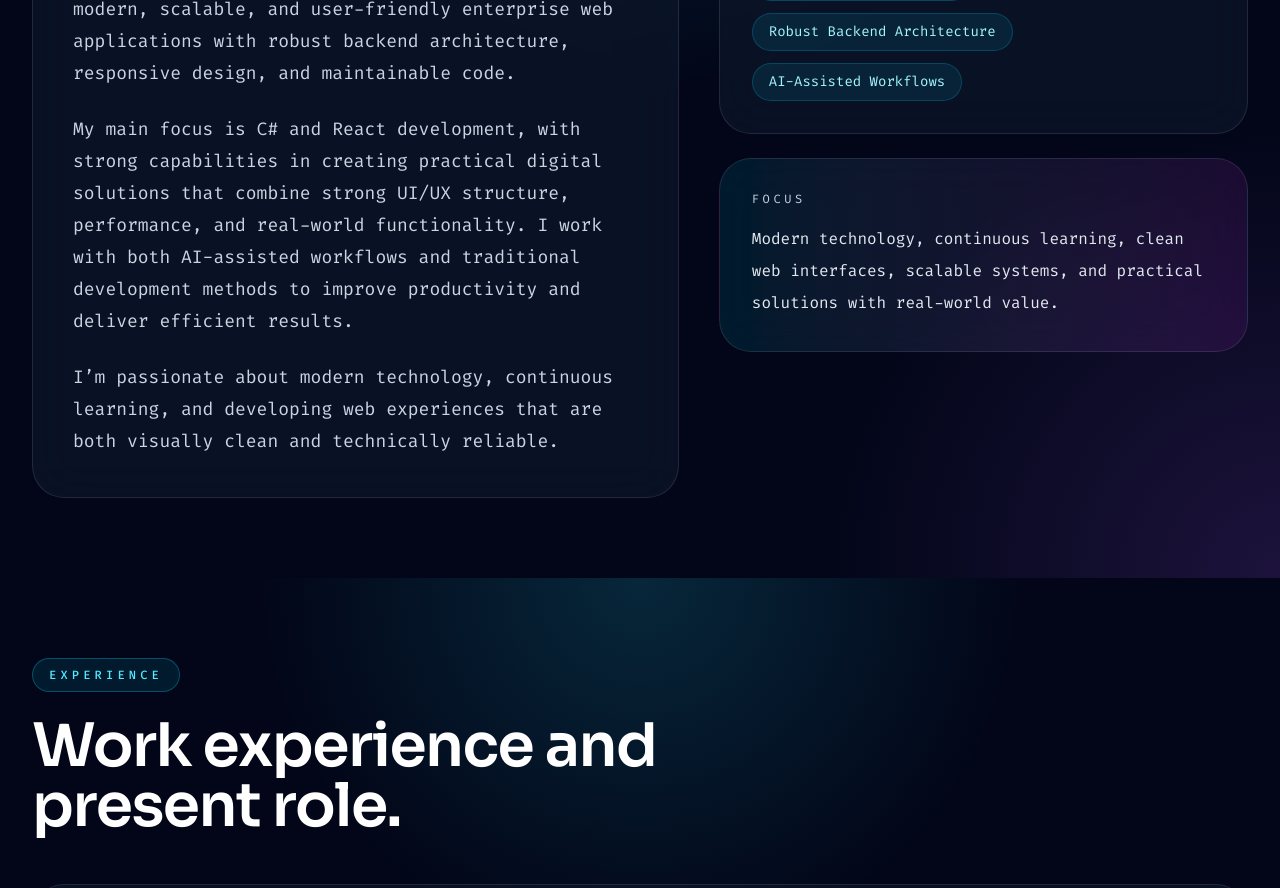
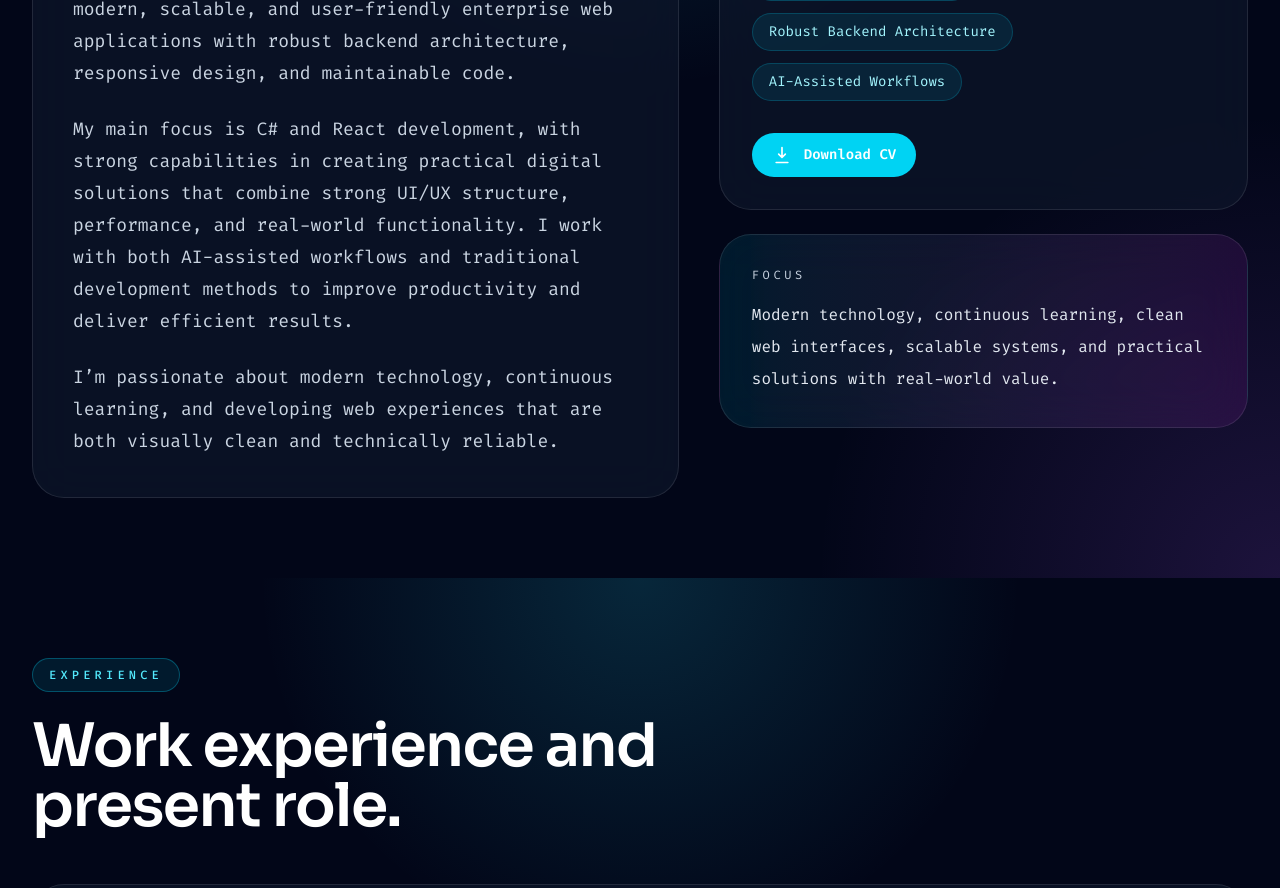
Before and after one commit to izumi-dev98/nay_myo_maung, a React (Vite) app: page / in a window 1280 px wide. Shown: the part 1080-1968 px from the top of the page. Built offline with nearby package versions, Linux system fonts and the light colour scheme.

Commit message:
Add CV Form

```diff
--- a/src/App.jsx
+++ b/src/App.jsx
@@ -1,5 +1,6 @@
 import { useEffect, useState } from 'react'
 import { SpeedInsights } from '@vercel/speed-insights/react'
+import cvFile from './assets/naymyomaung.pdf'
 
 const navLinks = [
   { label: 'Home', to: '#home' },
@@ -188,6 +189,16 @@ I’m passionate about modern technology, continuous learning, and developing we
                   </span>
                 ))}
               </div>
+              <a
+                href={cvFile}
+                download="Nay-Myo-Maung-CV.pdf"
+                className="mt-8 inline-flex items-center gap-3 rounded-full bg-cyan-400 px-5 py-3 text-sm font-semibold text-slate-950 transition hover:bg-cyan-300"
+              >
+                <svg viewBox="0 0 24 24" fill="none" stroke="currentColor" strokeWidth="2" className="h-5 w-5" aria-hidden="true">
+                  <path d="M12 3v12m0 0 4-4m-4 4-4-4M5 21h14" strokeLinecap="round" strokeLinejoin="round" />
+                </svg>
+                Download CV
+              </a>
             </div>
 
             <div className="rounded-4xl border border-white/10 bg-linear-to-r from-cyan-400/10 to-fuchsia-500/10 p-8 backdrop-blur-xl">
```
Also changed, not shown: 1 other file (tests, documents, lock files or other folders).
